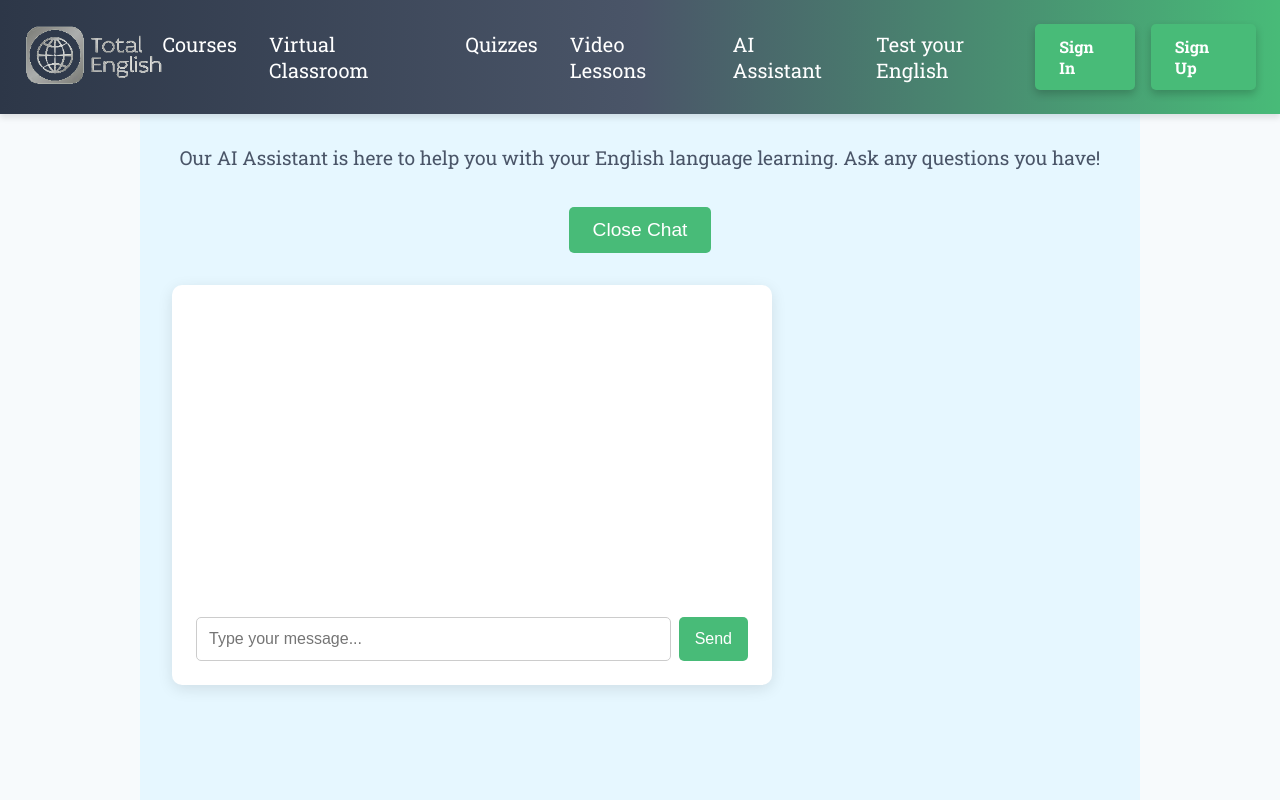
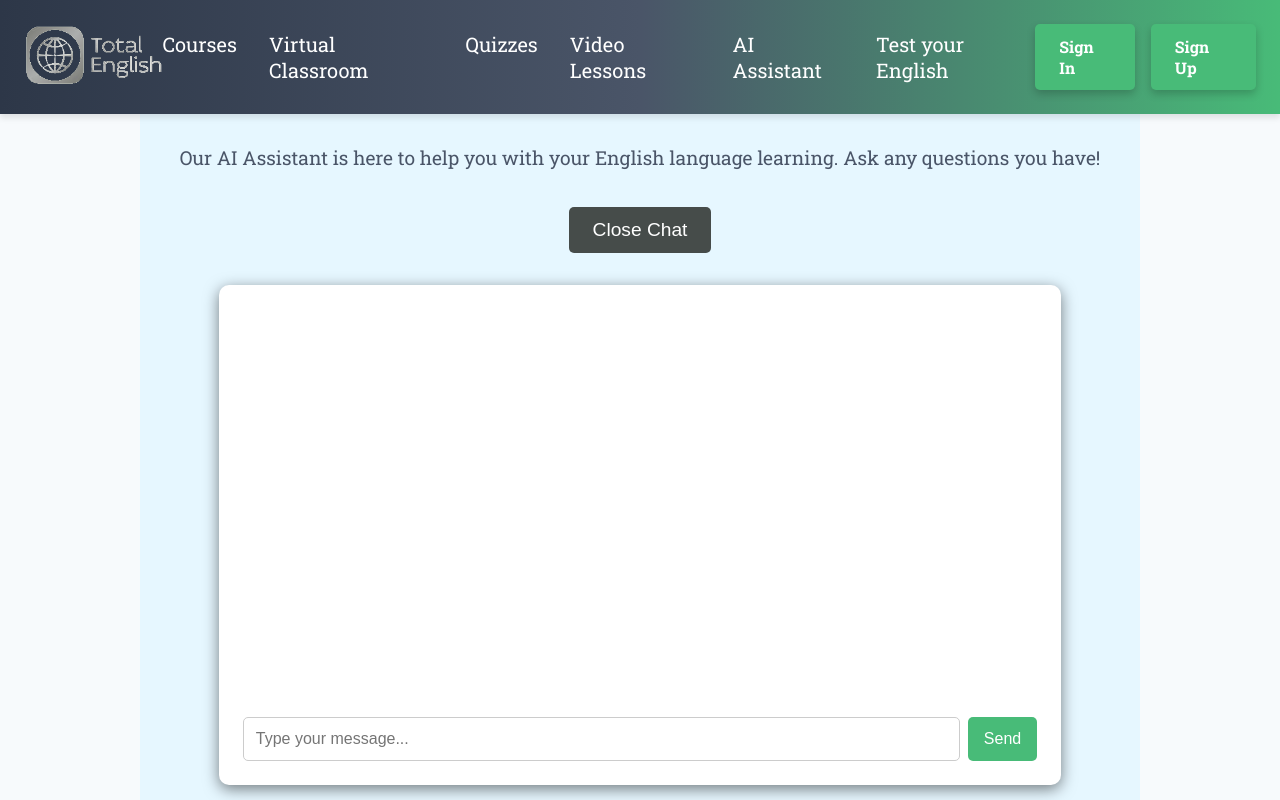
Before and after one commit to Abazur24/Total-English, a React (Vite) app: page /ai-assistant in a window 1280 px wide. Both pictures are taken after a click on the button "Chat with AI". Shown: the top 800 px of the page. Built offline with nearby package versions, Linux system fonts and the light colour scheme.

Commit message:
initial commit

```diff
--- a/src/pages/aiAssistant/AiAssistantPage.jsx
+++ b/src/pages/aiAssistant/AiAssistantPage.jsx
@@ -1,10 +1,30 @@
-import React, { useState } from 'react';
+import React, { useState, useRef, useEffect } from 'react';
 import './aiAssistantPage.scss';
 
 const AiAssistantPage = () => {
   const [isChatOpen, setChatOpen] = useState(false);
   const [messages, setMessages] = useState([]);
   const [userInput, setUserInput] = useState('');
+
+  // Reference to the chat messages container for manual scroll control
+  const chatMessagesRef = useRef(null);
+
+  // Predefined AI responses for specific questions
+  const getAiResponse = (input) => {
+    const lowerCaseInput = input.toLowerCase();
+
+    if (lowerCaseInput.includes('hello')) {
+      return 'Hi, welcome to Total English AI Assistant!';
+    } else if (lowerCaseInput.includes('what can you do')) {
+      return 'I can help you to practice your English, improve your spelling and writing skills.';
+    } else if (lowerCaseInput.includes('can you help me to improve my pronunciation')) {
+      return "I'm afraid I won't be able to help you with pronunciation, but that is coming soon to our Total English portal.";
+    } else if (lowerCaseInput.includes('give me some tips to practice my english')) {
+      return 'To practice your English you can use Total English AI Assistant, watch Total English video lessons, use our Virtual Classrooms for live English Conversation Clubs, watch films or read books in English.';
+    } else {
+      return 'I am here to assist you with English learning. You can ask me anything related to improving your English skills!';
+    }
+  };
 
   // Handle opening/closing of the chat window
   const toggleChat = () => {
@@ -20,14 +40,27 @@ const AiAssistantPage = () => {
 
     // Simulate AI response
     setTimeout(() => {
+      const aiResponse = getAiResponse(userInput);
       setMessages((prevMessages) => [
         ...prevMessages,
-        { text: "I'm here to help! How can I assist you?", sender: 'ai' },
+        { text: aiResponse, sender: 'ai' },
       ]);
     }, 1000);
 
     setUserInput(''); // Clear input field
   };
+
+  // Scroll to the bottom of the chat messages
+  const scrollToBottom = () => {
+    if (chatMessagesRef.current) {
+      chatMessagesRef.current.scrollTop = chatMessagesRef.current.scrollHeight;
+    }
+  };
+
+  // Automatically scroll to the bottom when new messages are added
+  useEffect(() => {
+    scrollToBottom();
+  }, [messages]);
 
   return (
     <div className="ai-assistant-page">
@@ -39,7 +72,7 @@ const AiAssistantPage = () => {
 
       {isChatOpen && (
         <div className="chat-window">
-          <div className="chat-messages">
+          <div className="chat-messages" ref={chatMessagesRef}>
             {messages.map((message, index) => (
               <div key={index} className={`chat-message ${message.sender}`}>
                 {message.text}
--- a/src/pages/aiAssistant/aiAssistantPage.scss
+++ b/src/pages/aiAssistant/aiAssistantPage.scss
@@ -20,8 +20,9 @@
 
     .chat-button {
       padding: 0.75rem 1.5rem;
+      margin-bottom: 2rem;
       font-size: 1.2rem;
-      background-color: #48bb78;
+      background-color: #464c4a;
       color: #fff;
       border: none;
       border-radius: 5px;
@@ -34,35 +35,37 @@
     }
 
     .chat-window {
-      margin-top: 2rem;
-      max-width: 600px;
+      margin-top: 3rem;
+      margin: 0 auto;
+      max-width: 90%;
       width: 100%;
       background-color: #fff;
       border-radius: 10px;
-      box-shadow: 0 4px 15px rgba(0, 0, 0, 0.1);
+      box-shadow: 0 4px 15px rgba(0, 0, 0, 0.5);
       padding: 1.5rem;
       display: flex;
       flex-direction: column;
       justify-content: space-between;
-      height: 400px;
+      height: 500px; /* Fixed height to ensure proper scrolling */
 
       .chat-messages {
         flex-grow: 1;
-        overflow-y: auto;
-        margin-bottom: 1rem;
+        overflow-y: auto; /* Enable scrolling inside chat messages */
         padding-right: 1rem;
+        max-height: 400px; /* Set max height for messages to control overflow */
       }
 
       .chat-message {
         margin-bottom: 0.75rem;
+        margin: 0 auto;
         padding: 0.75rem 1rem;
         border-radius: 10px;
-        max-width: 70%;
+        max-width: 80%;
         word-wrap: break-word;
       }
 
       .chat-message.user {
-        background-color: #48bb78;
+        background-color: #86b69a;
         color: white;
         align-self: flex-end;
       }
```
